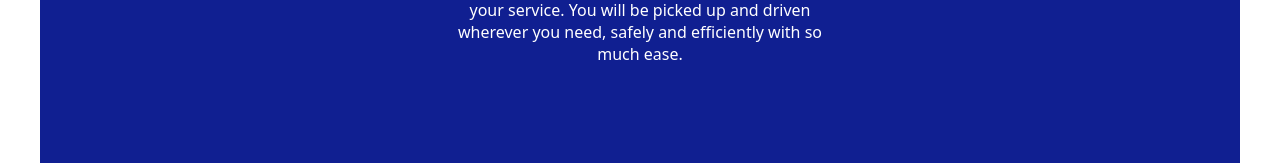
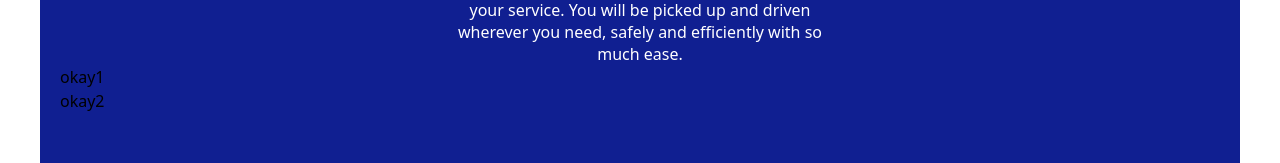
Before and after one commit to Drive-Link/drivelink_new_website, a Next.js app: page / in a window 1280 px wide. Shown: the part 1976-2139 px from the top of the page. Built offline with nearby package versions, Linux system fonts and the light colour scheme.

Commit message:
still on the landing page

```diff
--- a/src/components/whyus-section/whyus.tsx
+++ b/src/components/whyus-section/whyus.tsx
@@ -10,6 +10,11 @@ const Whyus = () => {
       <div className="p flex justify-center mt-[30px] ">
         <p className=' text-[white] text-[16px] font-[400] leading-[22px] text-center   max-w-[380px] ' >We help you get verified professional drivers at your service. You will be picked up and driven wherever you need, safely and efficiently with so much ease.</p>
       </div>
+      {/* grid */}
+      <div className="whyus-grp grid grid-cols-1 ">
+        <div className="whyus1grid">okay1</div>
+        <div className="whyus1grid">okay2</div>
+      </div>
         </div>
     </div>
   )
```
